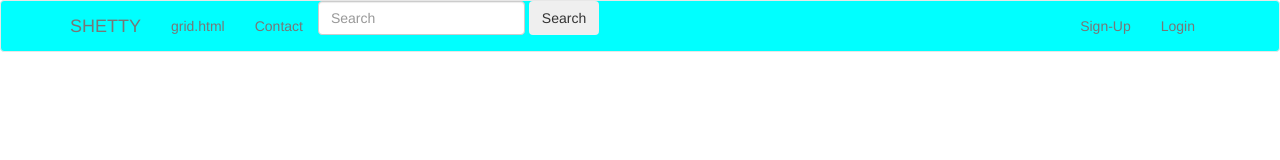
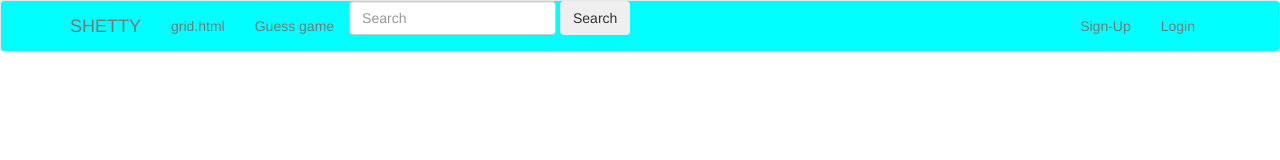
Before and after one commit to mpshetty12/hackathon, a plain HTML site: page index.html in a window 1280 px wide. Drawn offline with nearby package versions, Linux system fonts and the light colour scheme.

Commit message:
Update index.html

```diff
--- a/index.html
+++ b/index.html
@@ -27,7 +27,7 @@
             <div class="collapse navbar-collapse" id="bs-nav-demo">
                 <ul class="nav navbar-nav">
                 <li><a href="grid.html">grid.html</a></li>
-                <li><a href="#">Contact</a></li>
+                <li><a href="iv.html">Guess game</a></li>
                 <li><form class="form-inline my-2 my-lg-0">
                     <input class="form-control mr-sm-2" type="search" placeholder="Search" aria-label="Search">
                     <button class="btn btn-outline-success my-2 my-sm-0" type="submit">Search</button>
```
